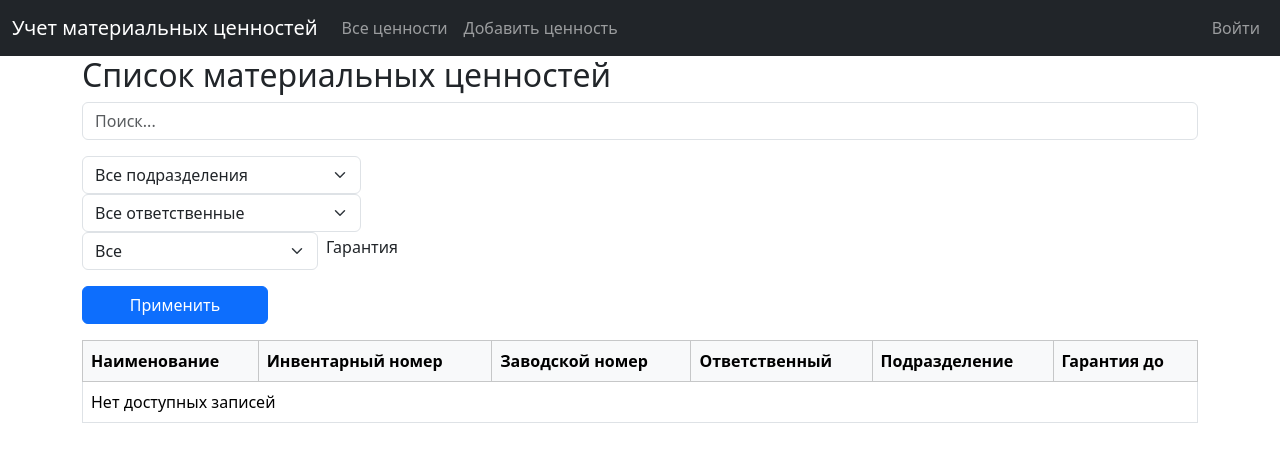
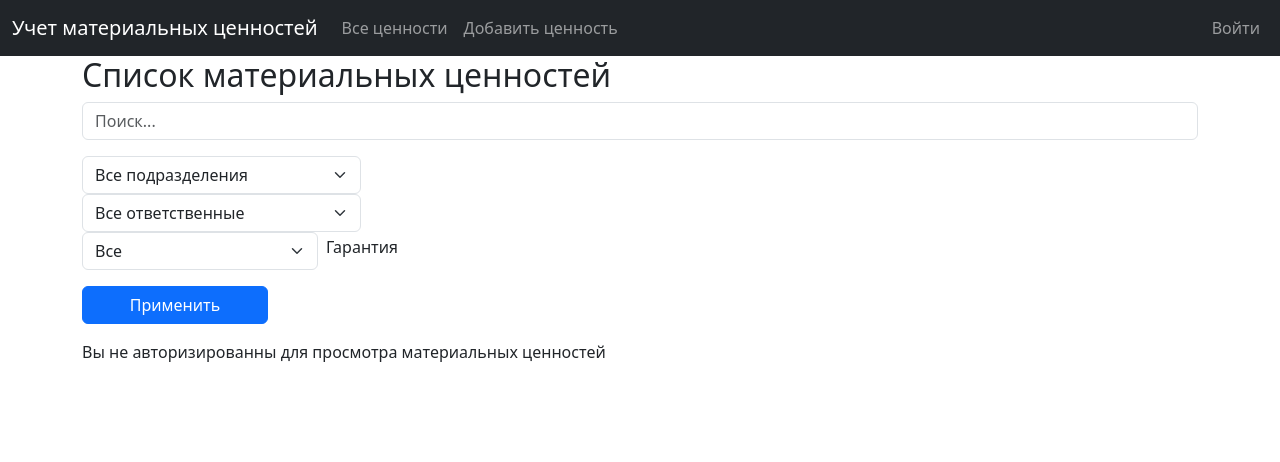
Before and after one commit to VladSaevets/Inventory-system, a Django app: page / in a window 1280 px wide. Shown: the top 462 px of the page. Run offline with Django 5.2, Linux system fonts and the light colour scheme; data that the repository does not hold is empty.

Commit message:
Little changes in templates

```diff
--- a/inventory_system/templates/assets/asset_list.html
+++ b/inventory_system/templates/assets/asset_list.html
@@ -56,6 +56,7 @@
             <button type="submit" class="btn btn-primary w-100">Применить</button>
         </div>
     </form>
+    {% if user.is_authenticated %}
         <table class="table table-bordered table-hover">
             <thead class="table-light">
             <tr>
@@ -102,4 +103,7 @@
             {% endfor %}
             </tbody>
         </table>
+    {% else %}
+        Вы не авторизированны для просмотра материальных ценностей
+    {% endif %}
 {% endblock %}
```
Lines whose indentation alone changed are shown as unchanged.
